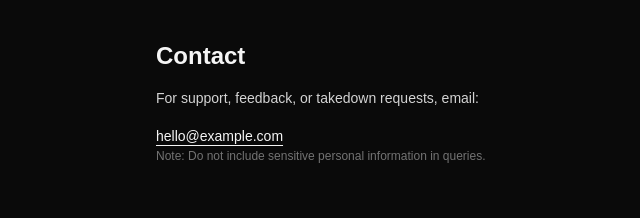
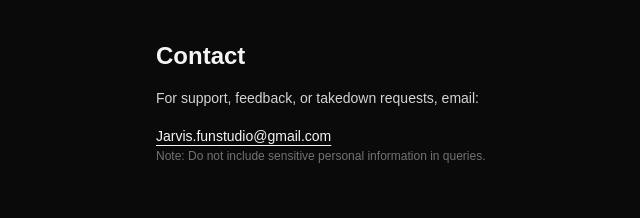
Before and after one commit to noyelmax2018-art/quickquery-ai, a Next.js app: page /contact in a window 1280 px wide. Shown: the top 218 px of the page, without its empty margins (100-740 px from the left). Built offline with nearby package versions, Linux system fonts and the light colour scheme; no server answers.

Commit message:
chore: set contact email

```diff
--- a/src/app/contact/page.tsx
+++ b/src/app/contact/page.tsx
@@ -5,7 +5,9 @@ export const metadata: Metadata = {
 };
 
 export default function ContactPage() {
-  const email = process.env.NEXT_PUBLIC_CONTACT_EMAIL ?? "hello@example.com";
+  const email =
+    process.env.NEXT_PUBLIC_CONTACT_EMAIL ??
+    "Jarvis.funstudio@gmail.com";
 
   return (
     <main className="min-h-screen bg-neutral-950 p-6 text-neutral-100 md:p-10">
```
